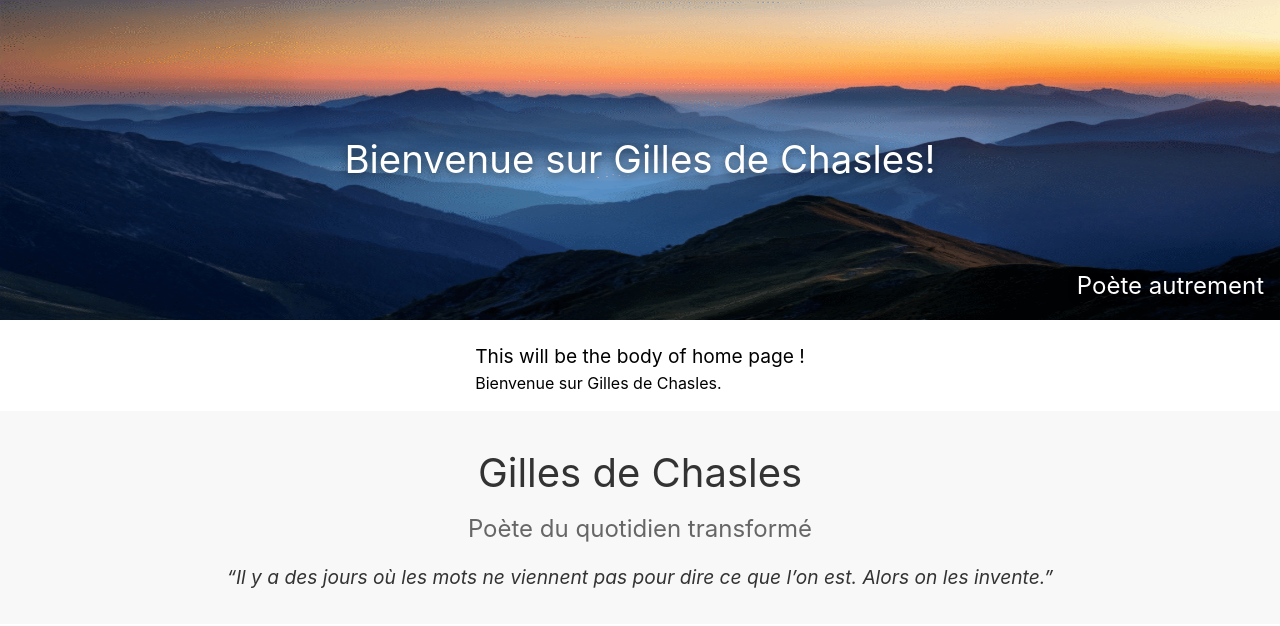
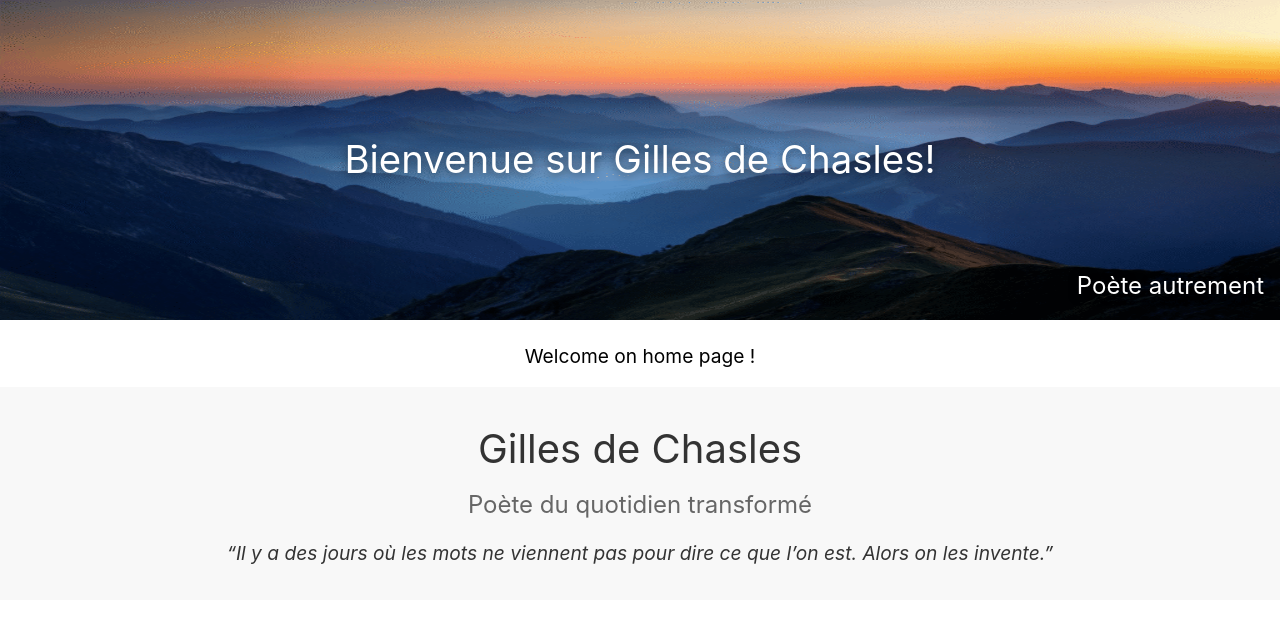
Before and after one commit to gaspachoo/GillesdeChasles, an Angular app in the folder front/: page / in a window 1280 px wide. Shown: the top 626 px of the page. Built offline with nearby package versions, Linux system fonts and the light colour scheme.

Commit message:
[FRONT] edit home page

```diff
--- a/front/src/app/pages/home/home.html
+++ b/front/src/app/pages/home/home.html
@@ -1,2 +1 @@
-<h1>This will be the body of home page !</h1>
-<p>Bienvenue sur Gilles de Chasles.</p>
+<h1>Welcome on home page !</h1>
```
